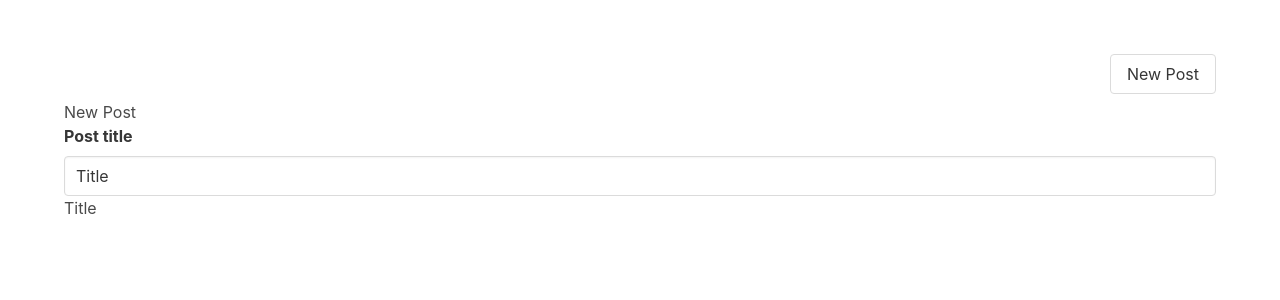
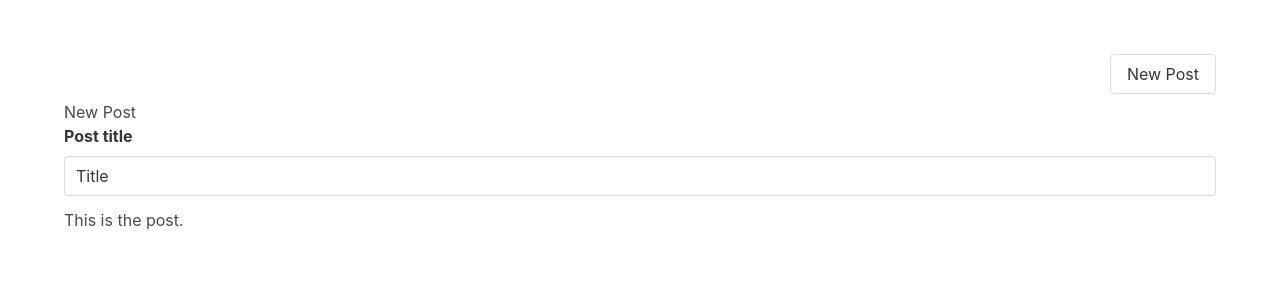
Before and after one commit to tarathep/vuejs3-composition-api, a Vue app: page /posts/new in a window 1280 px wide. Shown: the top 300 px of the page. Built offline with nearby package versions, Linux system fonts and the light colour scheme.

Commit message:
DOM Access with Template Refs

```diff
--- a/src/components/PostWriter.vue
+++ b/src/components/PostWriter.vue
@@ -1,5 +1,5 @@
 <script lang="ts" setup>
-import { ref } from "vue"
+import { ref, onMounted } from "vue"
 import { TimeLinePost } from '../posts';
 
 const props = defineProps<{
@@ -7,6 +7,11 @@
 }>()
 
 const title = ref(props.post.title)
+const contentEditable = ref<HTMLDivElement>()
+
+onMounted(() => {
+    console.log(contentEditable.value?.innerText)
+})
 </script>
 
 <template>
@@ -15,7 +20,10 @@
             <div class="field">
                 <div class="label">Post title</div>
                 <input type="text" class="input" v-model="title">
-                {{ title }}
+            </div>
+
+            <div contenteditable ref="contentEditable">
+                This is the post.
             </div>
         </div>
     </div>
```
